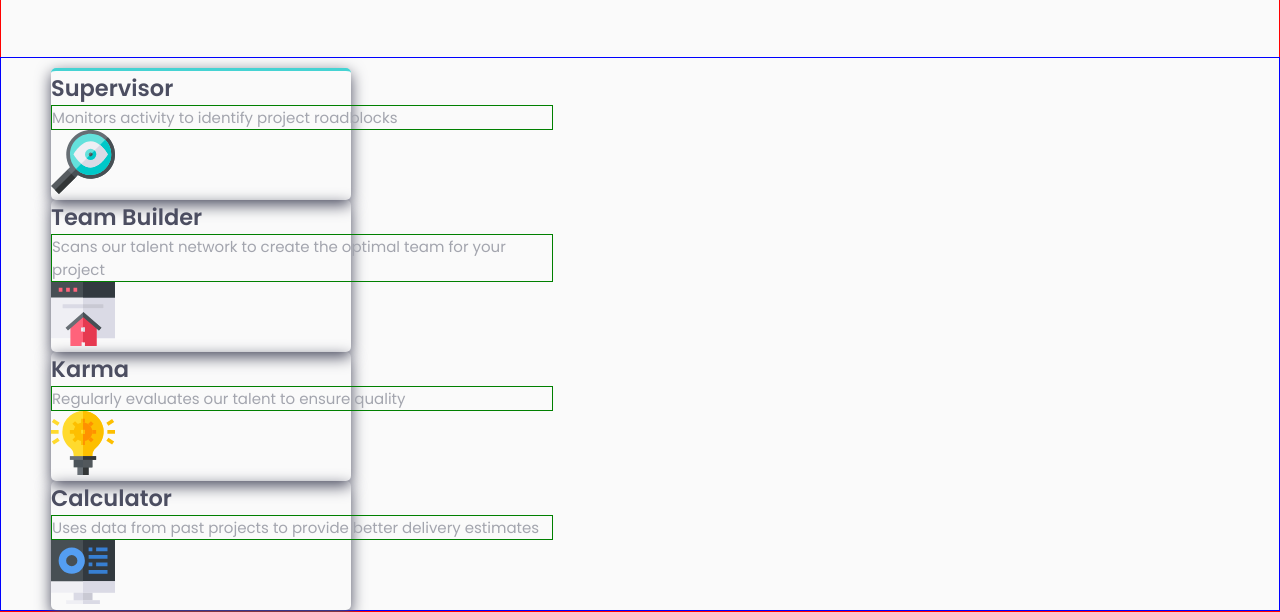
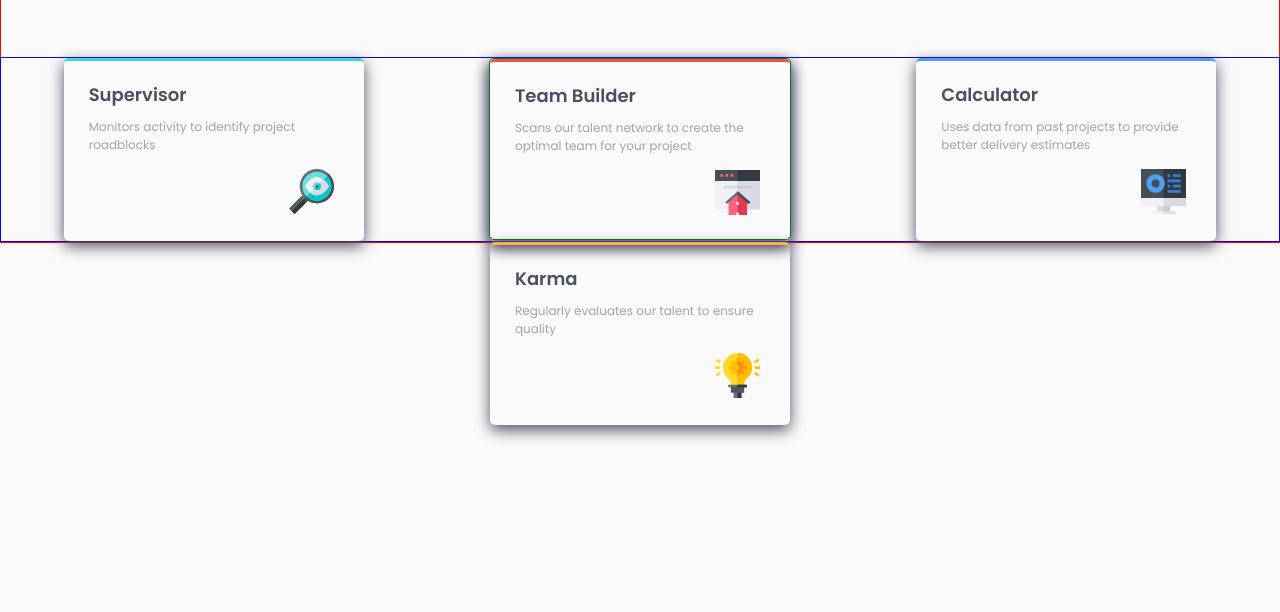
Before and after one commit to faidrn/challenge-four-card-feature-section, a plain HTML site: page index.html in a window 1280 px wide. Shown: the part 212-824 px from the top of the page. After the commit the page ends 800 px from the top, so only its background shows below. Drawn offline with Linux system fonts and the light colour scheme.

Commit message:
Styles boxes

```diff
--- a/index.html
+++ b/index.html
@@ -30,6 +30,7 @@
           <p>Monitors activity to identify project roadblocks</p>
           <img src="./images/icon-supervisor.svg" alt="icon">
         </div>
+        <div class="central-cards">
           <div class="red-card">
             <h2>Team Builder</h2>
             <p>Scans our talent network to create the optimal team for your project</p>
@@ -39,6 +40,7 @@
             <h2>Karma</h2>
             <p>Regularly evaluates our talent to ensure quality</p>
             <img src="./images/icon-karma.svg" alt="icon">
+          </div>
         </div>
         <div class="blue-card">
           <h2>Calculator</h2>
--- a/styles.css
+++ b/styles.css
@@ -62,18 +62,57 @@ p{
 .cards{
     width: 100%;
     margin-top: 60px;
+    font-size: 12px;
+    display: flex;
+    flex-direction: row;
+    justify-content: space-around;
     border: 1px solid blue;
+}
+
+.central-cards{
+    border: 1px solid green;
 }
 
 .cards div{
     width: 300px;
+    height: 180px;
     border-radius: 5px;
     box-shadow: 0px 5px 15px;
     /*border: 1px solid black;*/
-    margin-left: 50px;
 }
 
 .cyan-card{
     border-top: 3px solid var(--Cyan);
+    /*margin-top: 10px;*/
+}
+
+.cards div > h2{
+    margin-top: 20px;
+    margin-left: 25px;
+}
+
+.cards div > p{
+    width: 239px;
     margin-top: 10px;
+    margin-left: 25px;
+    border: none;
 }
+
+.cards div > img{
+    width: 45px;
+    position: relative;
+    bottom: -15px;
+    left: 225px;
+}
+
+.red-card{
+    border-top: 3px solid var(--Red);
+}
+
+.orange-card{
+    border-top: 3px solid var(--Orange);
+}
+
+.blue-card{
+    border-top: 3px solid var(--Blue);
+}
```
Lines whose indentation alone changed are shown as unchanged.
